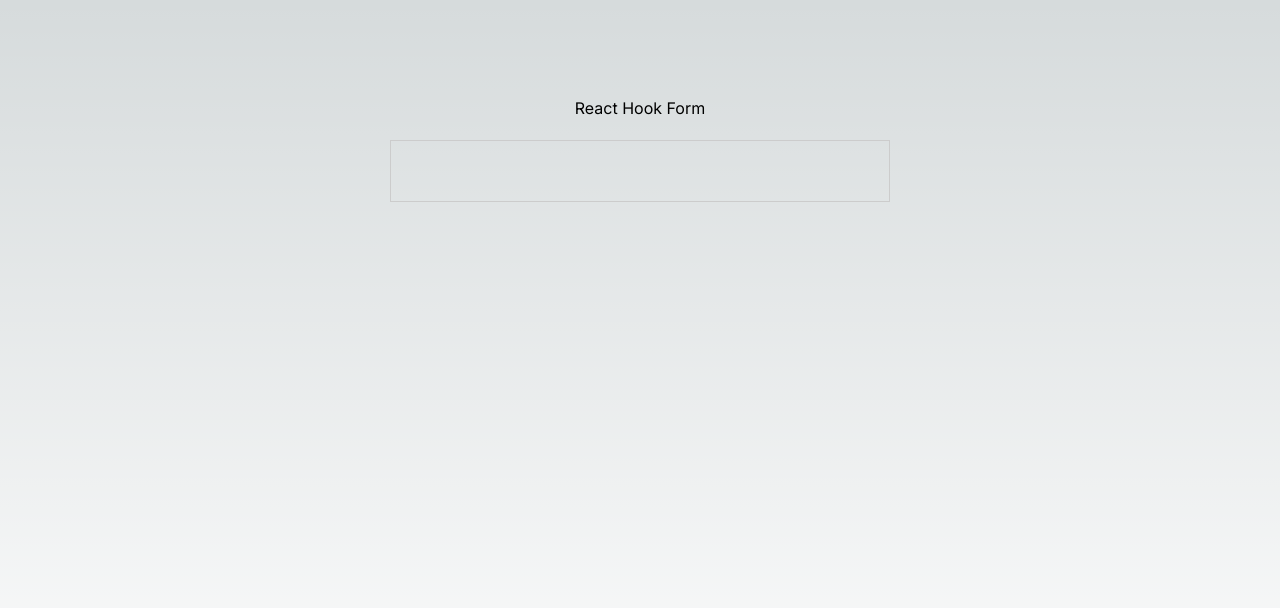
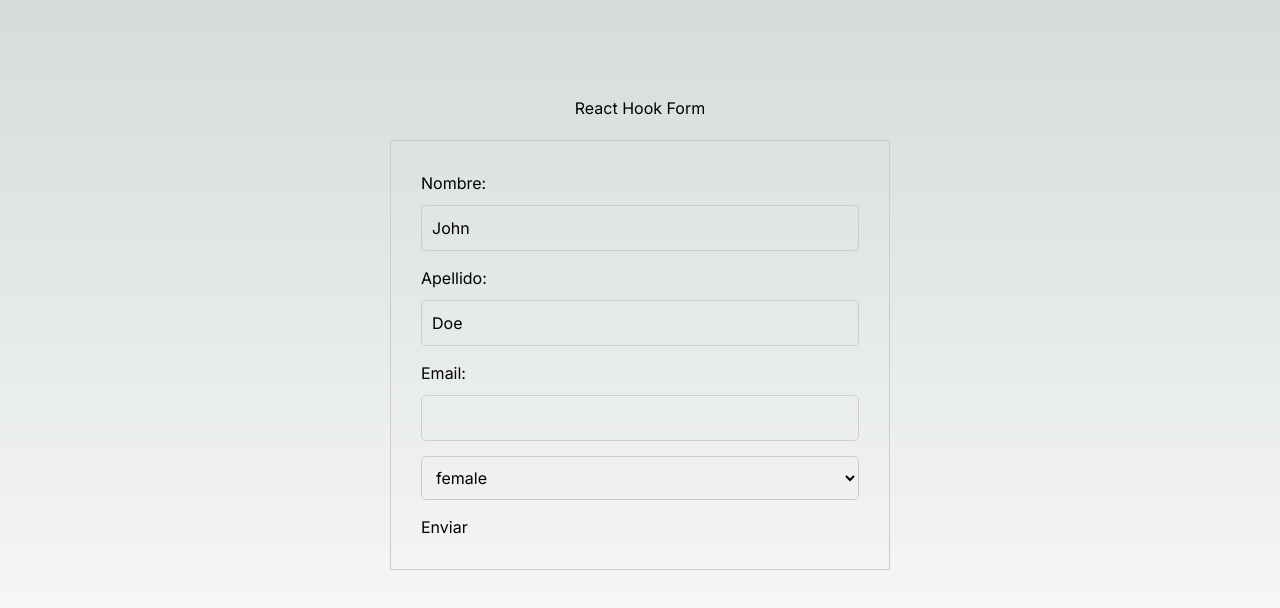
Before and after one commit to humbertodrc/nextjs-react-hook-form, a Next.js app: page / in a window 1280 px wide. Shown: the top 608 px of the page. Built offline with nearby package versions, Linux system fonts and the light colour scheme.

Commit message:
Clase en vivo

```diff
--- a/package.json
+++ b/package.json
@@ -19,6 +19,7 @@
     "postcss": "8.4.24",
     "react": "18.2.0",
     "react-dom": "18.2.0",
+    "react-hook-form": "^7.44.3",
     "tailwindcss": "3.3.2",
     "typescript": "5.1.3"
   }
--- /dev/null
+++ b/src/components/Form.tsx
@@ -0,0 +1,59 @@
+import React from 'react'
+import { useForm, SubmitHandler } from 'react-hook-form';
+
+interface Inputs{
+  firstName: string;
+  lastName: string;
+  email: string;
+  gender: string;
+}
+
+export const Form = () => {
+
+  const { register, handleSubmit, watch, reset, formState: { errors, isDirty, dirtyFields, isSubmitted, isValid } } = useForm<Inputs>({
+    defaultValues: {
+      firstName: 'John',
+      lastName: 'Doe',
+      email: ''
+    }
+  });
+
+  const regex = /^[^\s@]+@[^\s@]+\.[^\s@]+$/
+
+  const onsubmit: SubmitHandler<Inputs> = (data) => {
+    console.log(data);
+    reset({
+      firstName: 'John',
+      lastName: 'Doe',
+      email: ''
+    });
+  }
+
+  return (
+    <form onSubmit={handleSubmit(onsubmit)}>
+      <div>
+        <label htmlFor="firstName">Nombre:</label>
+        <input type="text" id="firstName" {...register('firstName', { required: true, minLength: 3, maxLength: 10 })} />
+        {errors.firstName?.type === 'required' && <span>Este campo es requerido</span>}
+        {errors.firstName?.type === 'minLength' && <span>El nombre debe tener al menos 3 caracteres</span>}
+        {errors.firstName?.type === 'maxLength' && <span>El nombre debe tener menos de 10 caracteres</span>}
+      </div>
+      <div>
+        <label htmlFor="lastName">Apellido:</label>
+        <input type="text" id="lastName" {...register('lastName', {required: true, minLength: 5})} />
+      </div>
+      <div>
+        <label htmlFor="email">Email:</label>
+        <input type="email" id="email" {...register('email', {required: true, pattern: regex})} />
+      </div>
+      <div>
+      <select {...register("gender")}>
+        <option value="female">female</option>
+        <option value="male">male</option>
+        <option value="other">other</option>
+      </select>
+      </div>
+      <button type="submit">Enviar</button>
+		</form>
+  )
+}
--- a/src/pages/index.tsx
+++ b/src/pages/index.tsx
@@ -1,5 +1,5 @@
-import Image from "next/image";
-import {Inter} from "next/font/google";
+import { Form } from '@/components/Form';
+import { Inter } from "next/font/google";
 
 const inter = Inter({subsets: ["latin"]});
 
@@ -9,9 +9,7 @@
 			className={`flex min-h-screen flex-col items-center p-24 ${inter.className}`}
 		>
 			<h1>React Hook Form</h1>
-			<form>
-
-			</form>
+			<Form />
 		</main>
 	);
 }
```
Also changed, not shown: src/components/Inputs.tsx (added), 1 other file (tests, documents, lock files or other folders).
